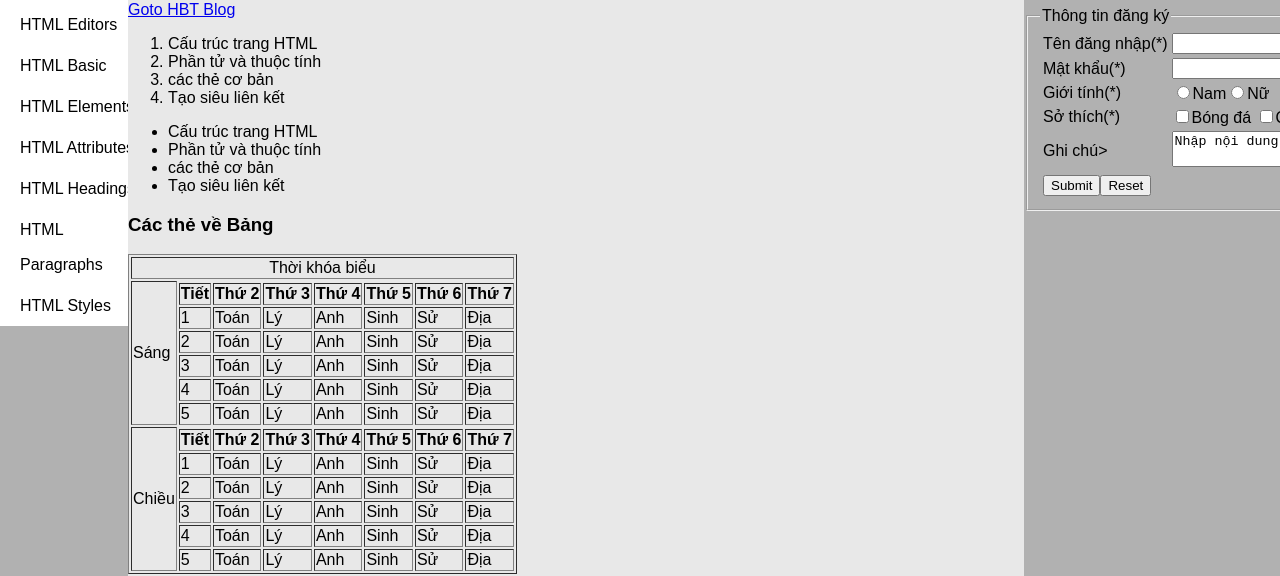
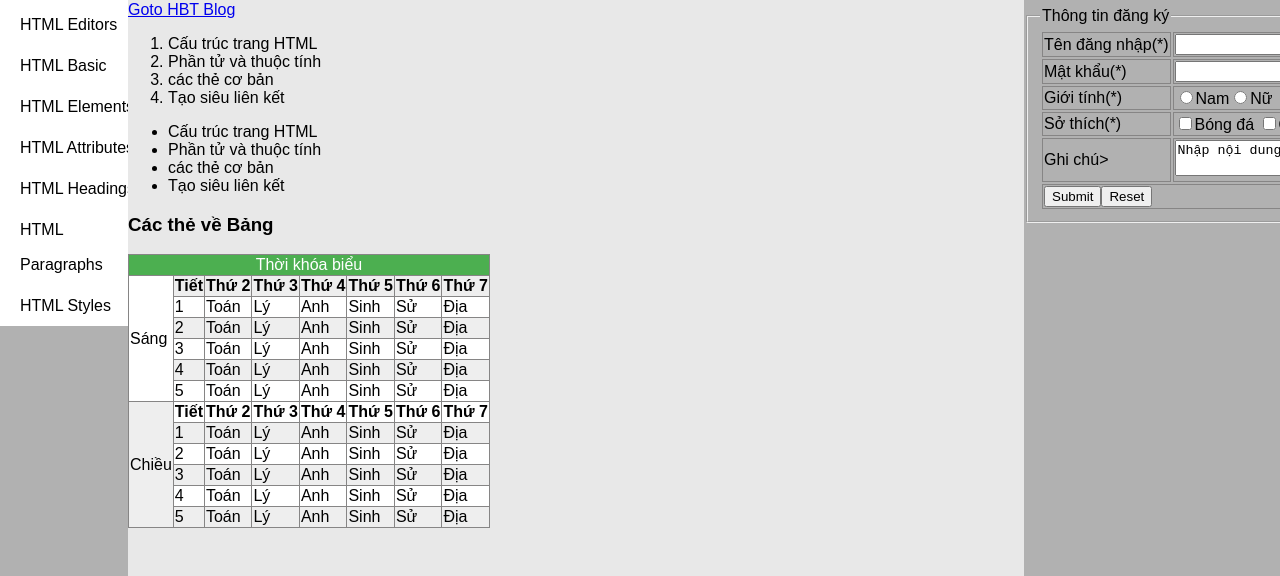
Before and after one commit to GiaoThay/HocHTML, a plain HTML site: page baitap.html in a window 1280 px wide. Shown: the part 232-808 px from the top of the page. Drawn offline with Linux system fonts and the light colour scheme.

Commit message:
Update main.css

```diff
--- a/css/main.css
+++ b/css/main.css
@@ -178,3 +178,19 @@ body {
     color: #000;
 
 }
+#post #bang table, th, td{
+    border:1px solid #868585;
+}
+#post table{
+    border-collapse:collapse;
+}
+#post table tr:nth-child(odd){
+    background-color:#eee;
+}
+#post  table tr:nth-child(even){
+    background-color:white;
+}
+#post table tr:nth-child(1){
+    background-color:#4CAF50;
+    color: white;
+}
```
